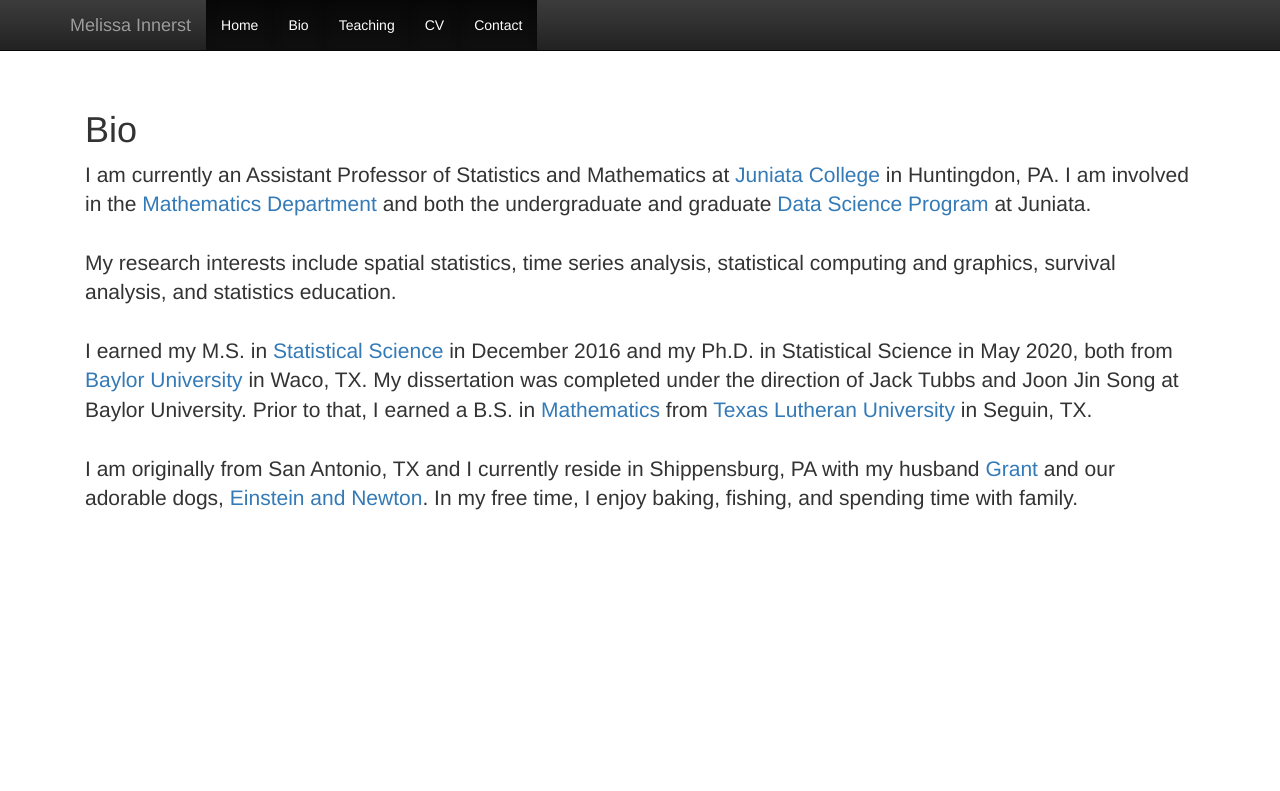
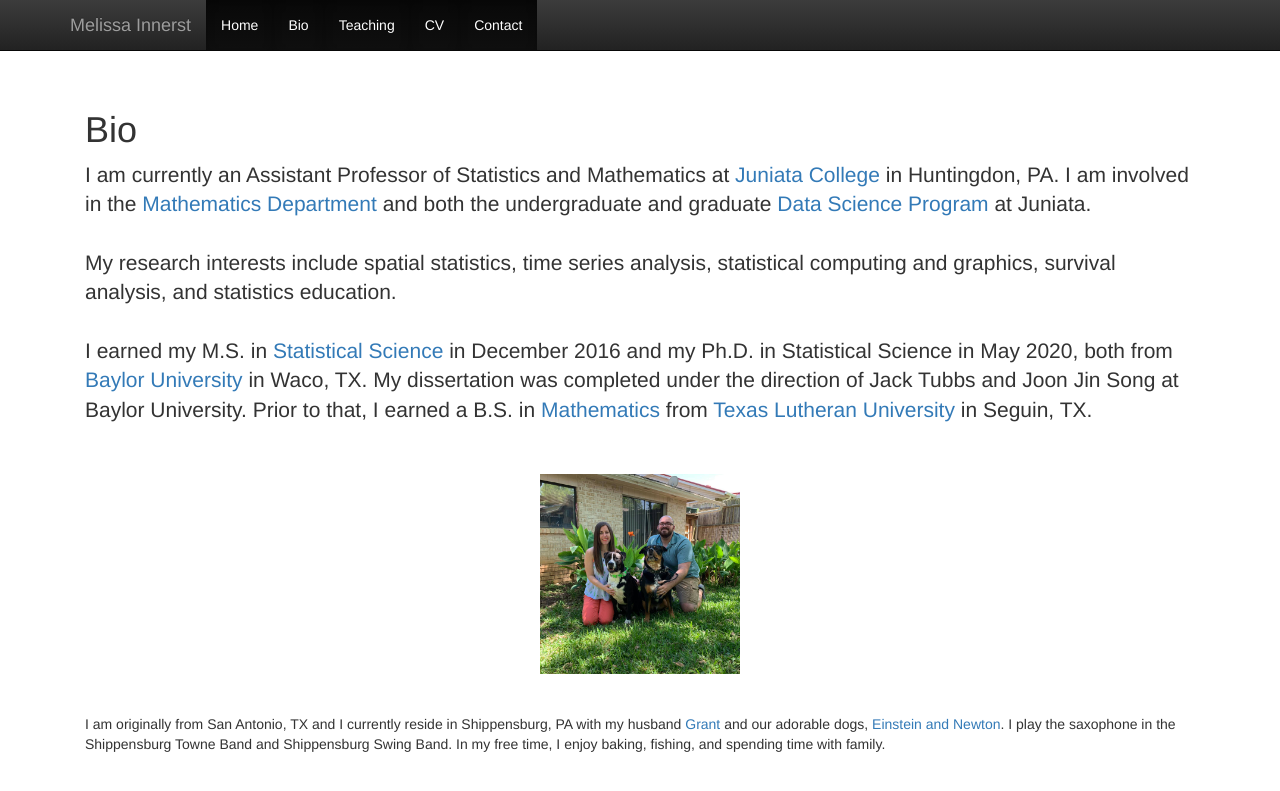
Before and after one commit to melissanjohnson/melissanjohnson.github.io, a Jekyll site: the page built from bio.html, in a window 1280 px wide. Shown: the top 791 px of the page. Built offline with Jekyll 4.4.1, drawn with Linux system fonts in a browser that asks for light colours; nearby versions of some CDN libraries; library files that are not in the unit come from our copies.

Commit message:
family photo

```diff
--- a/bio.html
+++ b/bio.html
@@ -15,5 +15,8 @@
 I earned my M.S. in <a href="https://www.baylor.edu/statistics/">Statistical Science</a> in December 2016 and my Ph.D. in Statistical Science in May 2020, both from <a href="https://www.baylor.edu/">Baylor University</a> in Waco, TX. My dissertation was completed under the direction of Jack Tubbs and Joon Jin Song at Baylor University. Prior to that, I earned a B.S. in <a href="https://www.tlu.edu/programs/mathematics">Mathematics</a> from <a href="https://www.tlu.edu/">Texas Lutheran University</a> in Seguin, TX.
   <br/>
   <br />
-I am originally from San Antonio, TX and I currently reside in Shippensburg, PA with my husband <a href="https://grantinnerst.github.io/" target="_blank"> Grant</a> and our adorable dogs, <a href="https://www.instagram.com/einsteinstheoryofbarktivity/" target="_blank"> Einstein and Newton</a>. In my free time, I enjoy baking, fishing, and spending time with family.
+    <center>  <img class="featurette-image img-responsive" src="images/family_photo.jpg", alt = "Family Photo", width = "200", height = "350"></center>
+    <br/>
+    <br/>
+I am originally from San Antonio, TX and I currently reside in Shippensburg, PA with my husband <a href="https://grantinnerst.github.io/" target="_blank"> Grant</a> and our adorable dogs, <a href="https://www.instagram.com/einsteinstheoryofbarktivity/" target="_blank"> Einstein and Newton</a>. I play the saxophone in the Shippensburg Towne Band and Shippensburg Swing Band. In my free time, I enjoy baking, fishing, and spending time with family.
 </p>
```
Also changed, not shown: family_photo.jpg (added), images/family_photo.jpg (added).
